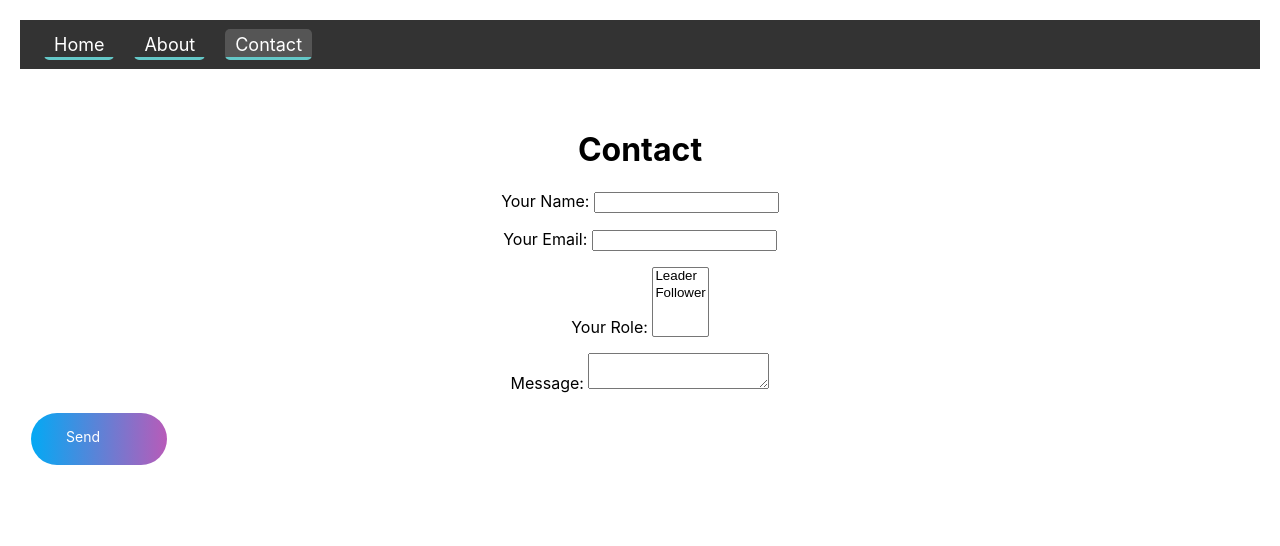
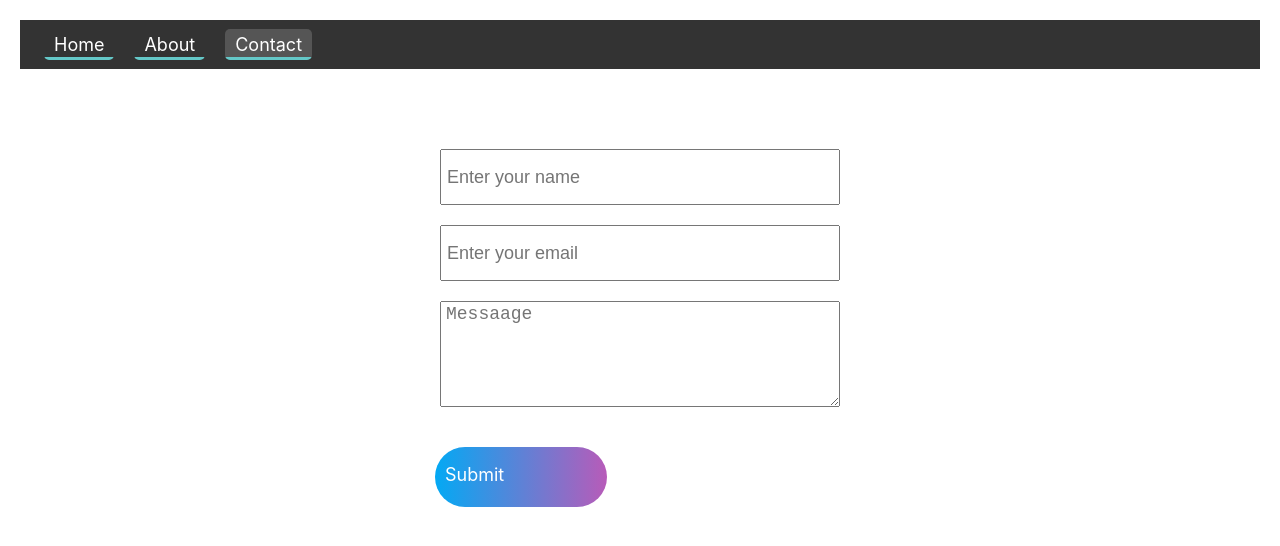
Before and after one commit to ArmeenF/eastside-turf-soccer-fields, a React (Create React App) app: page /Contact in a window 1280 px wide. Shown: the top 546 px of the page. Built offline with nearby package versions, Linux system fonts and the light colour scheme.

Commit message:
Update Contact Form Boiler Plate

```diff
--- a/public/index.html
+++ b/public/index.html
@@ -1,14 +1,12 @@
 <!DOCTYPE html>
 <html lang="en">
+
 <head>
   <meta charset="utf-8" />
   <link rel="icon" href="%PUBLIC_URL%/football.png" />
   <meta name="viewport" content="width=device-width, initial-scale=1" />
   <meta name="theme-color" content="#000000" />
-    <meta
-      name="description"
-      content="Web site created using create-react-app"
-    />
+  <meta name="description" content="Web site created using create-react-app" />
   <link rel="apple-touch-icon" href="%PUBLIC_URL%/logo192.png" />
   <!--
       manifest.json provides metadata used when your web app is installed on a
@@ -26,7 +24,13 @@
     -->
   <title>ArmeenF</title>
 </head>
+
 <body>
+  <form name='contactForm' netlify hidden>
+    <input type='text' name='name' />
+    <input type='email' name='email' />
+    <textarea name='message'></textarea>
+  </form>
   <noscript>You need to enable JavaScript to run this app.</noscript>
   <div id="root"></div>
   <!--
@@ -40,4 +44,5 @@
       To create a production bundle, use `npm run build` or `yarn build`.
     -->
 </body>
+
 </html>
--- a/src/pages/Contact/contact.css
+++ b/src/pages/Contact/contact.css
@@ -0,0 +1,22 @@
+.contactForm {
+    padding: 10px;
+    width: 90%;
+    max-width: 400px;
+    margin: 30px auto;
+    border-radius: 10px;
+    display: flex;
+    flex-direction: column;
+    gap: 20px;
+}
+
+.contactForm input,
+button,
+textarea {
+    height: 50px;
+    padding-left: 5px;
+    font-size: 18px;
+}
+
+.contactForm textarea {
+    height: 100px;
+}
--- a/src/pages/Contact/contact.js
+++ b/src/pages/Contact/contact.js
@@ -3,30 +3,33 @@ import React from 'react';
 
 const Contact = () => {
     return (
-        <div>
-            <h1>Contact</h1>
-            <form name="contact" method="POST" data-netlify="true">
-                <p>
-                    <label>Your Name: <input type="text" name="name" /></label>
-                </p>
-                <p>
-                    <label>Your Email: <input type="email" name="email" /></label>
-                </p>
-                <p>
-                    <label>Your Role: <select name="role[]" multiple>
-                        <option value="leader">Leader</option>
-                        <option value="follower">Follower</option>
-                    </select></label>
-                </p>
-                <p>
-                    <label>Message: <textarea name="message"></textarea></label>
-                </p>
-                <p>
-                    <button type="submit">Send</button>
-                </p>
-            </form>
-        </div>
+        <form
+            method='POST'
+            name='contactform'
+            className='contactForm'>
+
+            <input
+                type='hidden'
+                name='form-name'
+                value='contactForm' />
+
+            <input
+                type='text'
+                name='name'
+                placeholder='Enter your name' />
+
+            <input
+                type='email'
+                name='email'
+                placeholder='Enter your email' />
+
+            <textarea
+                name='message'
+                placeholder='Messaage'></textarea>
+
+            <button type='submit'>Submit</button>
+        </form>
     );
-};
+}
 
 export default Contact;
```
Lines whose indentation alone changed are shown as unchanged.
